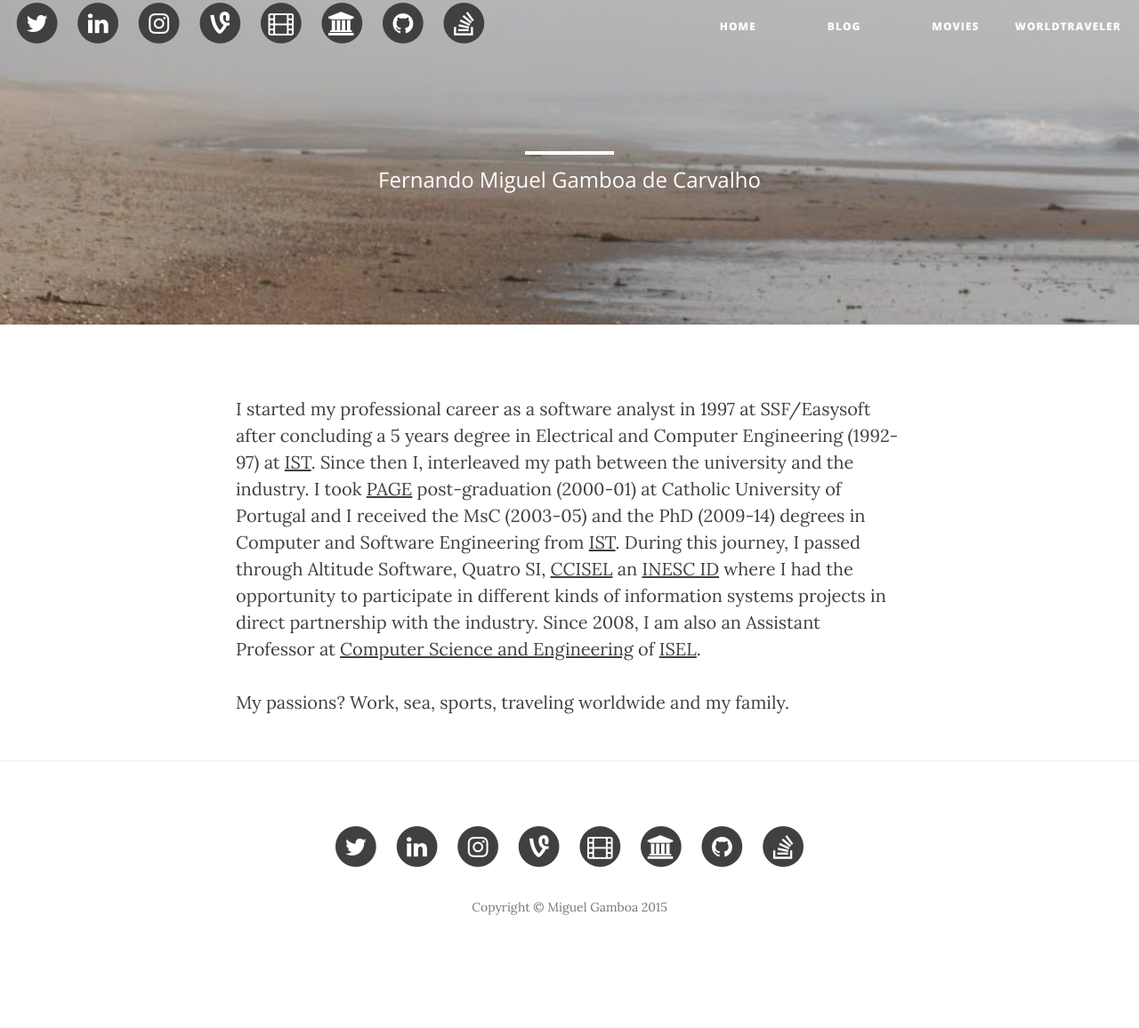
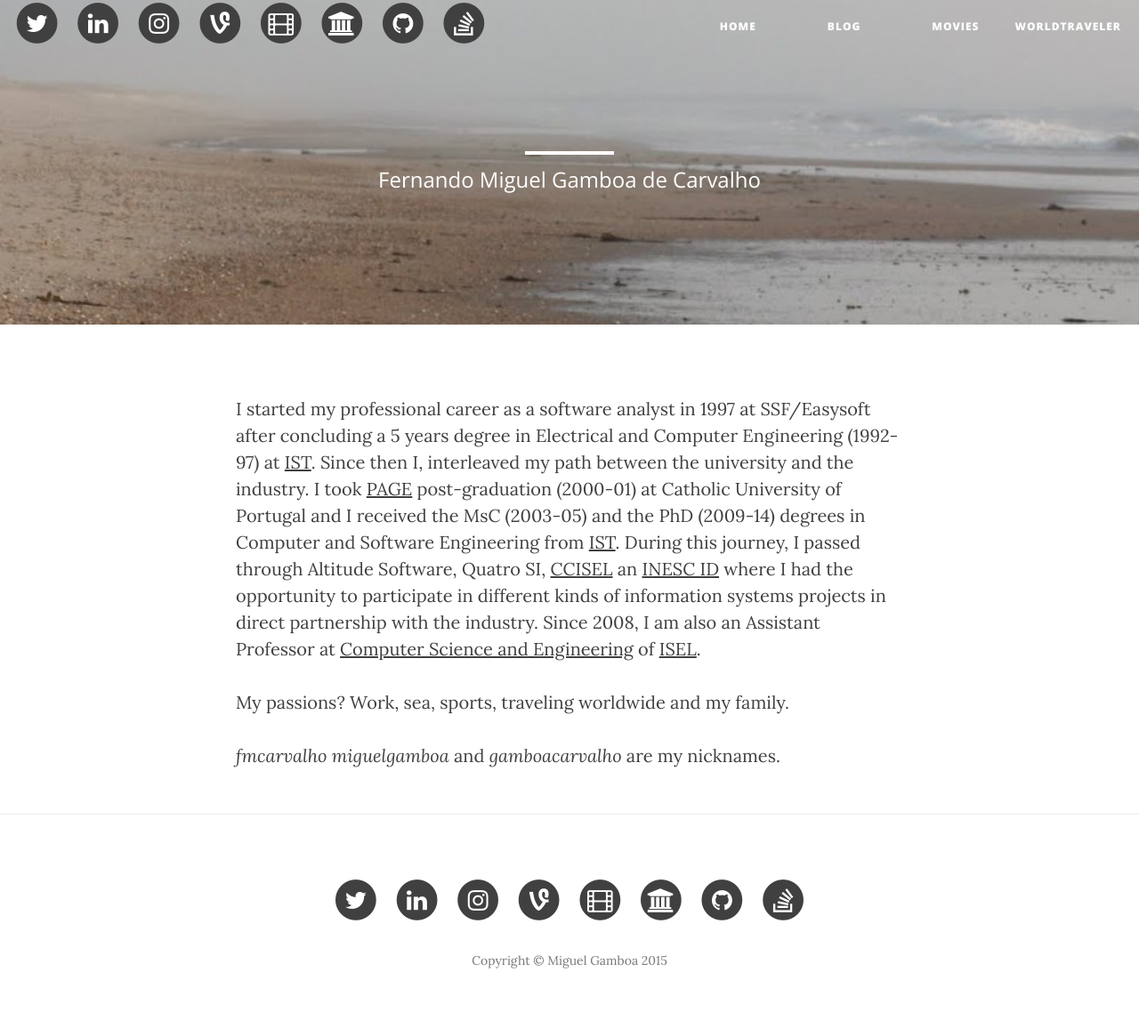
Before and after one commit to fmcarvalho/fmcarvalho.github.io, a Jekyll site: the page built from index.markdown, in a window 1280 px wide. Shown: the whole page at 89% size. Built offline with Jekyll 4.4.1, drawn with Linux system fonts in a browser that asks for light colours; nearby versions of some CDN libraries; before the commit the page ends 1096 px from its top, so only the background shows below that.

Commit message:
Include nicknames

```diff
--- a/index.markdown
+++ b/index.markdown
@@ -7,3 +7,5 @@
 Since 2008, I am also an Assistant Professor at [Computer Science and Engineering]( https://www.isel.pt/cursos/licenciaturas/engenharia-informatica-e-computadores) of [ISEL]( https://www.isel.pt/).
 
 My passions? Work,  sea, sports, traveling worldwide and my family.
+
+_fmcarvalho_ _miguelgamboa_ and _gamboacarvalho_ are my nicknames.
```
